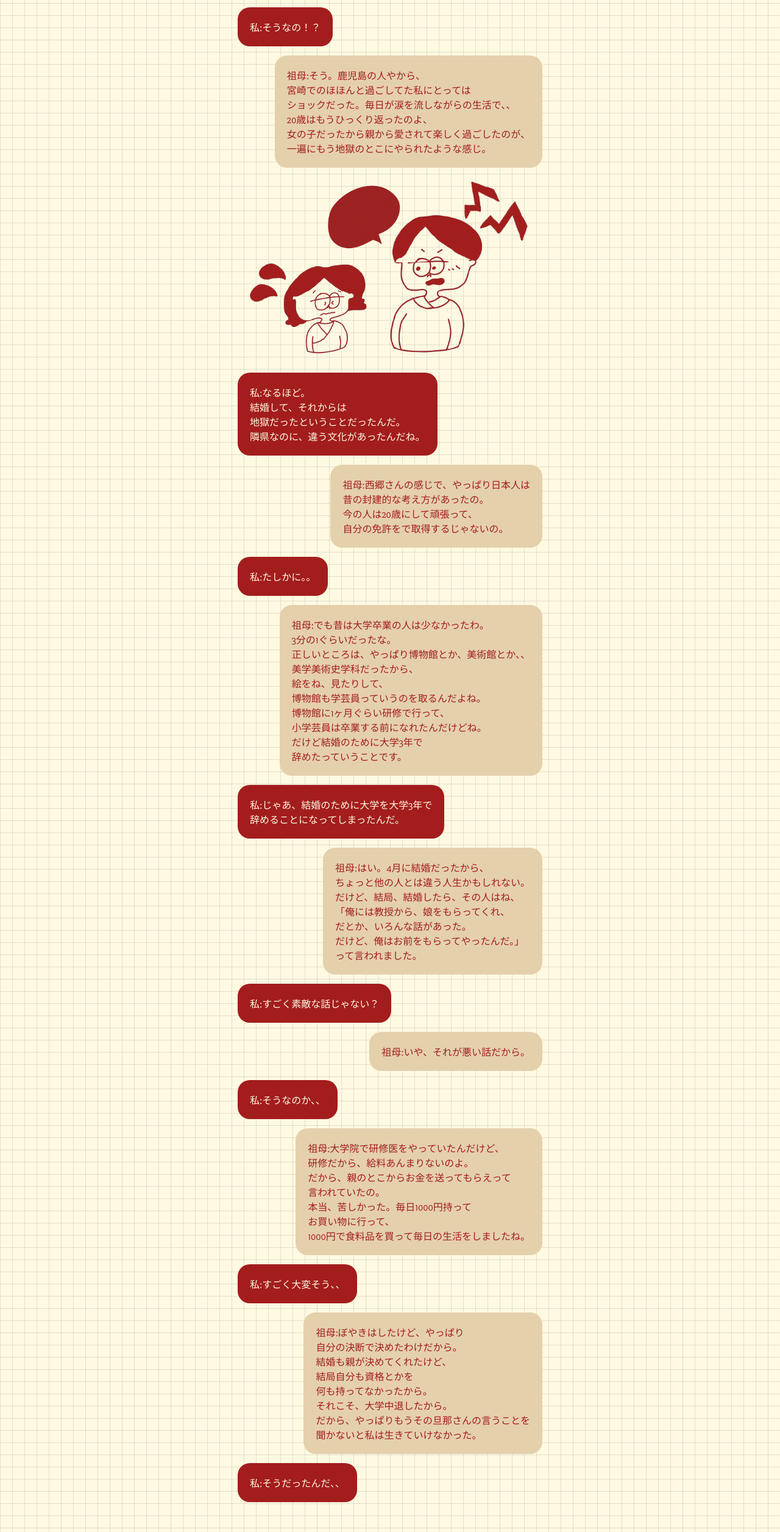
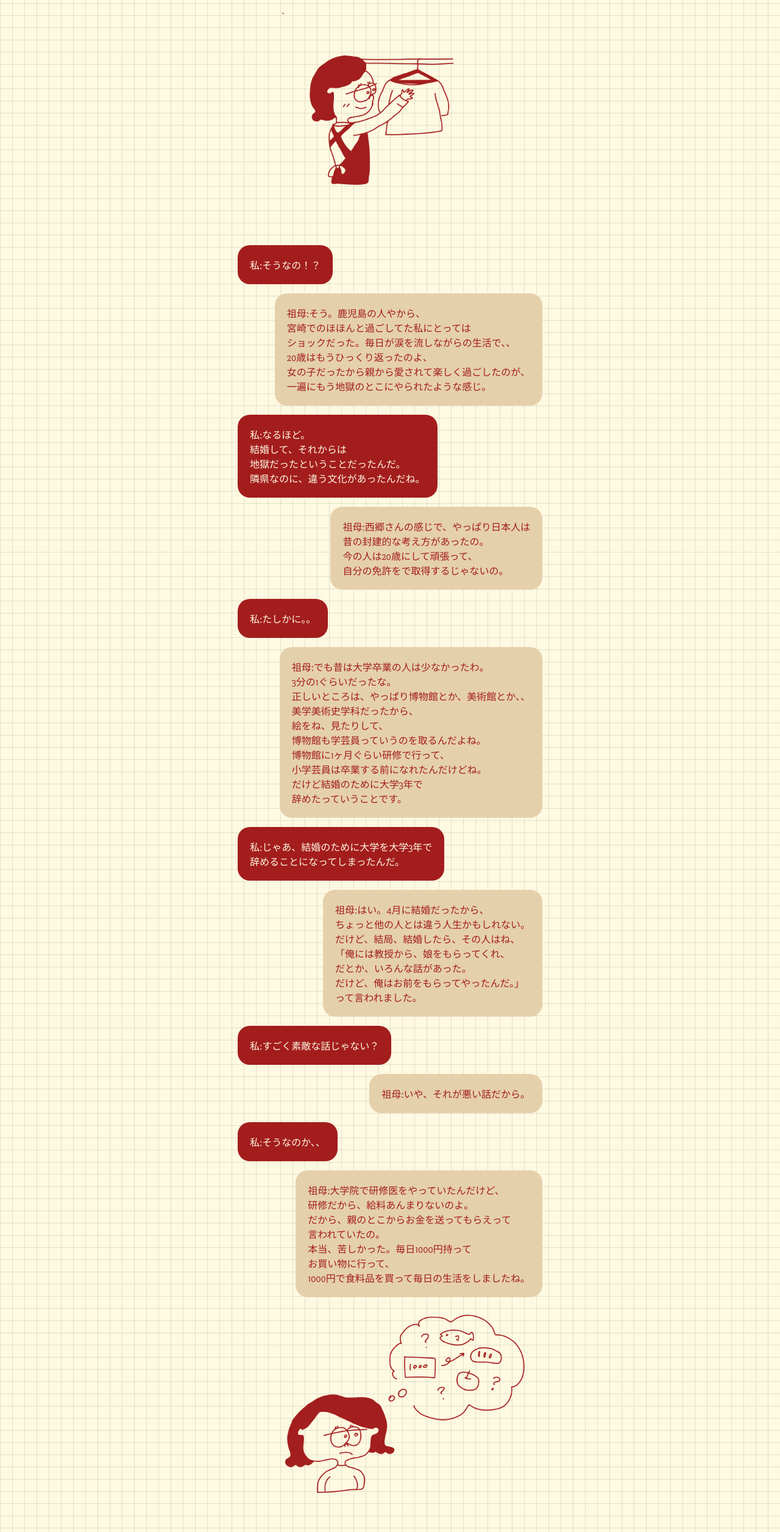
Before and after one commit to ayaka0204/20dainotenki., a plain HTML site: page index.html in a window 1280 px wide. Shown: the part 4475-6987 px from the top of the page at 61% size. Drawn offline with Linux system fonts and the light colour scheme; a web font is replaced by a local one.

Commit message:
Update index.html

```diff
--- a/index.html
+++ b/index.html
@@ -162,6 +162,7 @@
                     洗うものも別々で、<br>
                     竿を1番上は男のものを干し、<br>
                     下の方に女のものを干すという決まりもあった。</div>
+                    <img src="images/sentaku.PNG" class="okoru-image">
                   <div class="message interviewer">私:そうなの！？</div>
                   <div class="message speaker">
                     祖母:そう。鹿児島の人やから、<br>
@@ -171,7 +172,7 @@
                     女の子だったから親から愛されて楽しく過ごしたのが、<br>
                     一遍にもう地獄のとこにやられたような感じ。<br>
                     </div>
-                <img src="images/okoru.gif" class="okoru-image">
+
                  <div class="message interviewer">
                      私:なるほど。<br>
                       結婚して、それからは<br>
@@ -218,6 +219,7 @@
                     本当、苦しかった。毎日1000円持って<br>
                     お買い物に行って、<br>
                     1000円で食料品を買って毎日の生活をしましたね。</div>
+                    <img src="images/kaimono.PNG" class="okoru-image">
                     <div class="message interviewer">私:すごく大変そう、、</div>
                     <div class="message speaker">
                     祖母:ぼやきはしたけど、やっぱり<br>
@@ -301,7 +303,7 @@
         </section>
 
         <section id="Episode3">
-            <h2>Episode 3</h2>
+            <h2>(Episode 3)</h2>
             <div class="episode-layout">
                 <img src="images/怒っている.GIF"  class="angry-image">
                 <div class="episode-title">
@@ -329,6 +331,7 @@
                         夫は、 大学で教授から、痛めつけられるの。<br>
                         だから、私にその反動が来て、<br>
                         しかめっ面で帰ってこられて、怒られてた。</div>
+                    <img src="images/okoru.gif" class="okoru-image">
                         <div class="message interviewer">私:私だったら耐えられない！</div>
                     <div class="message speaker">
                         祖母:潔癖な人やったから、髪の毛が落ちてるとか、<br>
```
